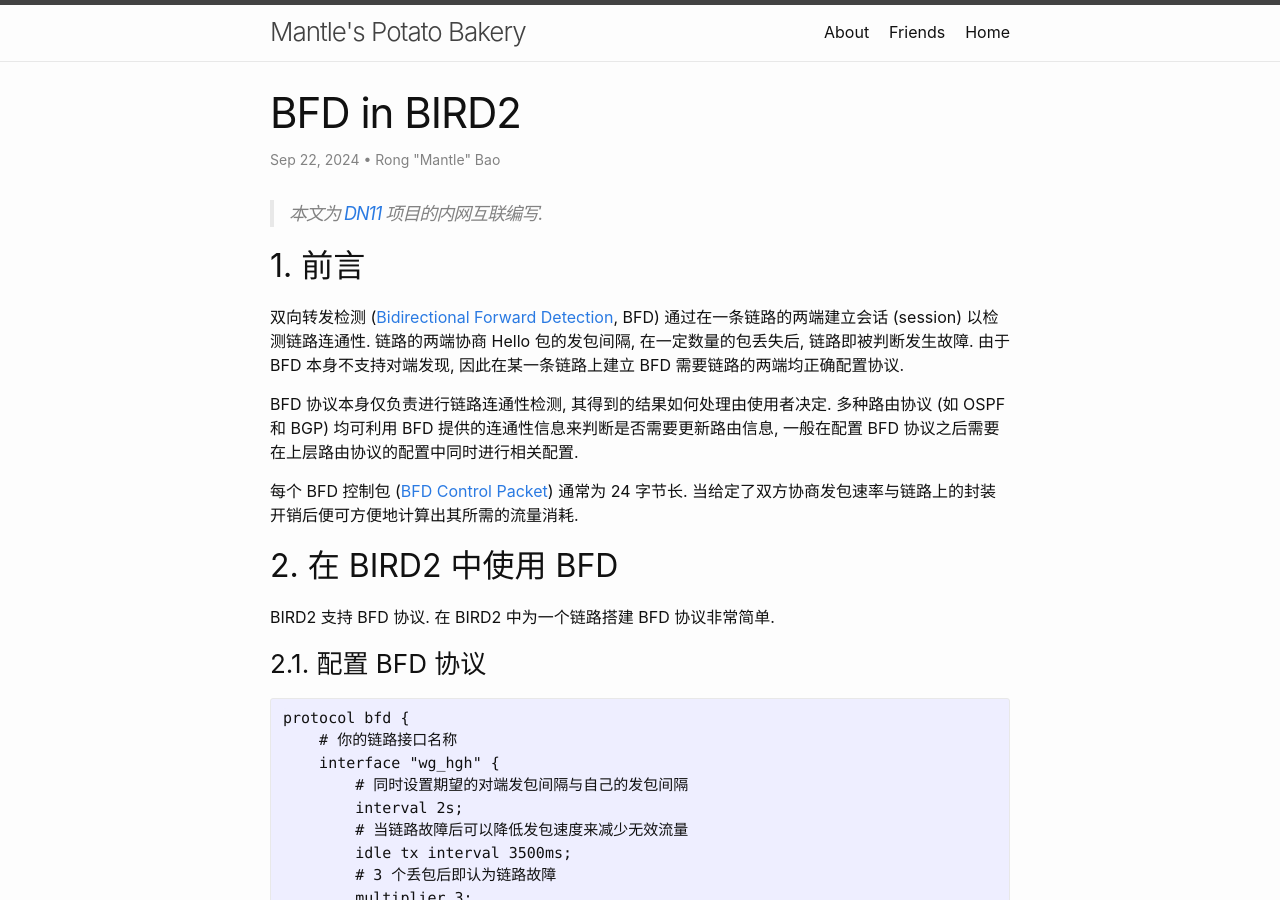
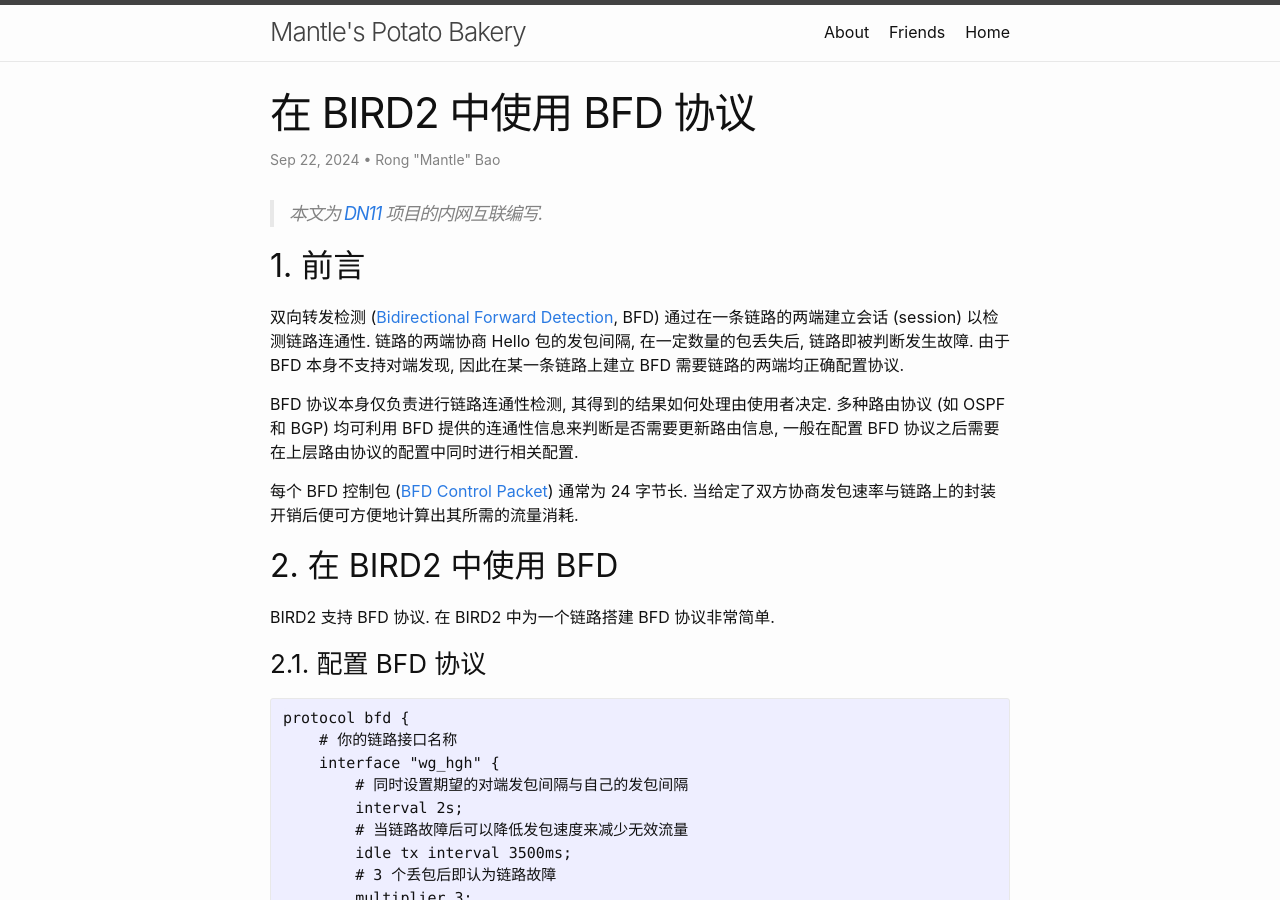
Before and after one commit to CSharperMantle/CSharperMantle.github.io, a Jekyll site: the page built from _posts/2024-09-22-using-bfd-in-bird2.md, in a window 1280 px wide and 900 px high. Built offline with Jekyll 4.4.1, drawn with Linux system fonts in a browser that asks for light colours; comment, search, counter and statistics services are not loaded.

Commit message:
Change title

```diff
--- a/_posts/2024-09-22-bfd-in-bird2.md
+++ b/_posts/2024-09-22-using-bfd-in-bird2.md
@@ -1,10 +1,10 @@
 ---
 layout: post
-title: "BFD in BIRD2"
+title: "在 BIRD2 中使用 BFD 协议"
 date: 2024-09-22 18:04:31 +0800
 lang: zh
 description: >-
-    BIRD2路由软件支持在链路上搭建BFD故障检测协议, 能够以流量为代价实现灵敏的故障检测, 为其他路由协议提供邻居状态的辅助性信息.
+    BIRD2 路由软件支持在链路上搭建 BFD 故障检测协议, 能够以流量为代价实现灵敏的故障检测, 为其他路由协议提供邻居状态的辅助性信息.
 author: Rong "Mantle" Bao
 categories: misc networking
 ---
```
